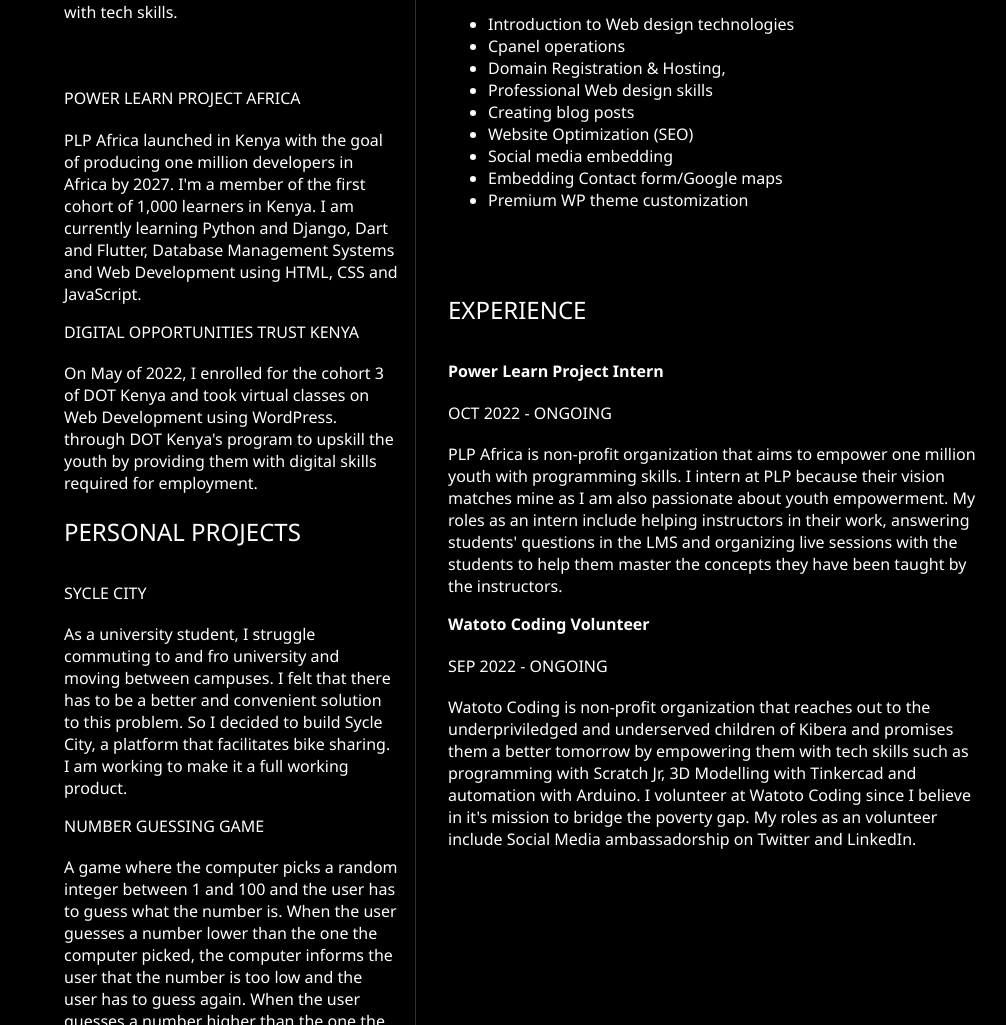
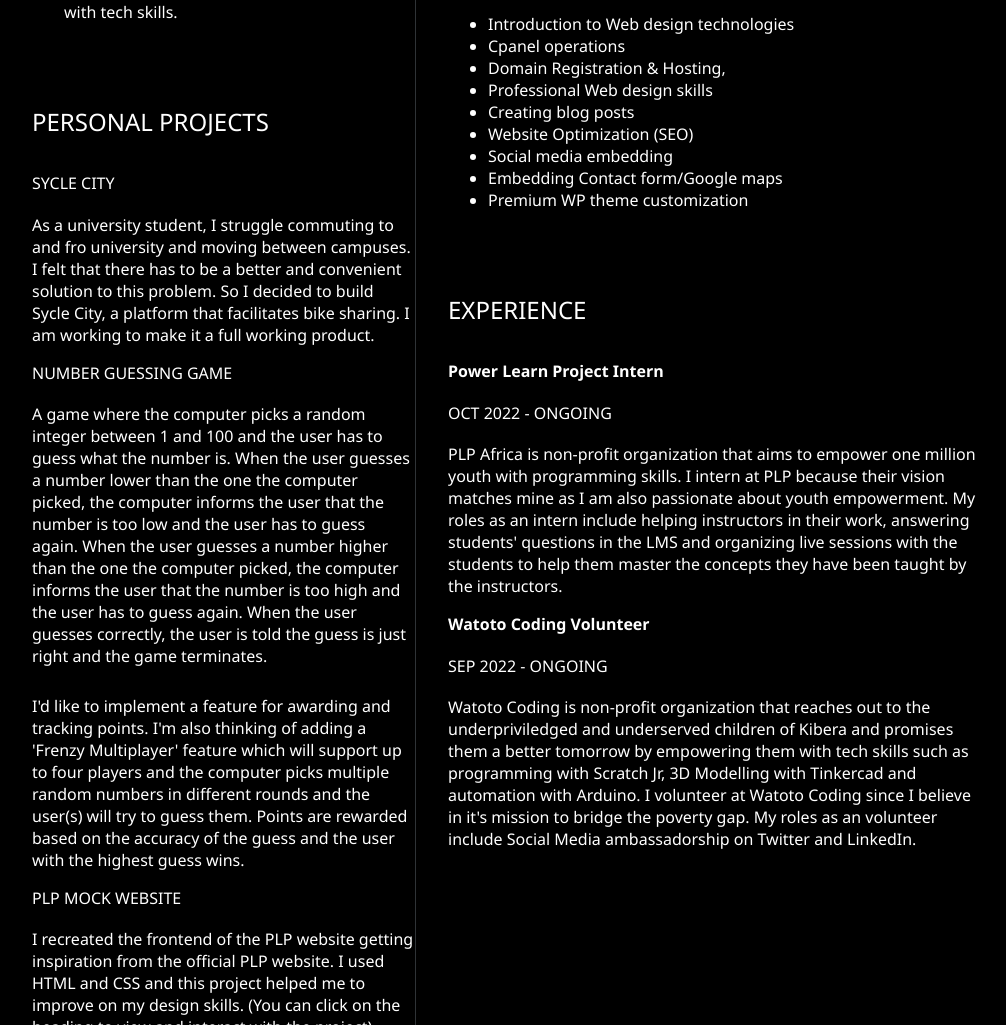
Before and after one commit to 0gregory0/Gregs-Data-CV, a plain HTML site: page index.html in a window 1280 px wide. Shown: the part 1775-2800 px from the top of the page, without its empty margins (128-1134 px from the left). Drawn offline with Linux system fonts and the light colour scheme.

Commit message:
updating cv

```diff
--- a/index.html
+++ b/index.html
@@ -128,22 +128,6 @@
               empower students with tech skills.
             </p>
           </section>
-          <section>
-            <h3>POWER LEARN PROJECT AFRICA</h3>
-            <p>
-              PLP Africa launched in Kenya with the goal of producing one
-              million developers in Africa by 2027. I'm a member of the first
-              cohort of 1,000 learners in Kenya. I am currently learning Python
-              and Django, Dart and Flutter, Database Management Systems and Web
-              Development using HTML, CSS and JavaScript.
-            </p>
-            <h3>DIGITAL OPPORTUNITIES TRUST KENYA</h3>
-            <p>
-              On May of 2022, I enrolled for the cohort 3 of DOT Kenya and took virtual
-              classes on Web Development using WordPress. through DOT Kenya's program to
-              upskill the youth by providing them with digital skills required for
-              employment.
-            </p>
             <h2>PERSONAL PROJECTS</h2>
             <a
               href="https://syclecityproject-production.up.railway.app/"
```
